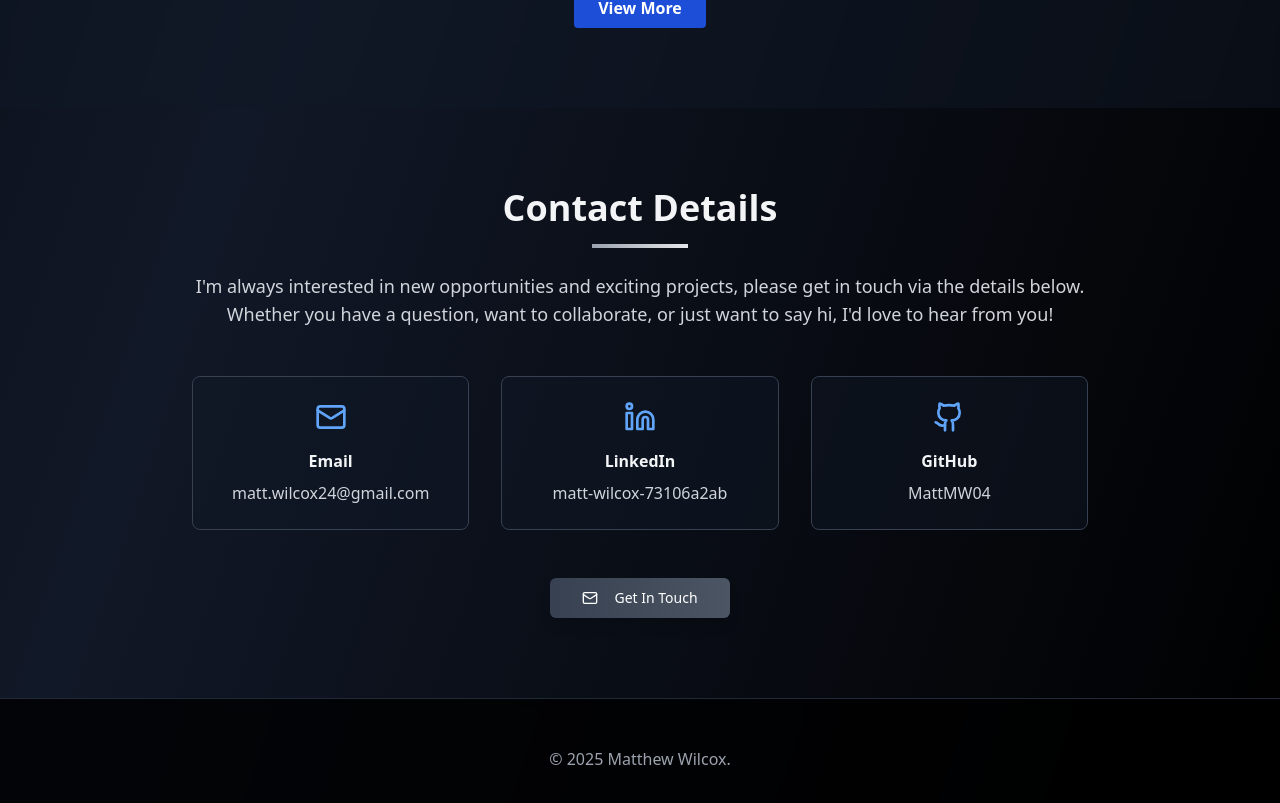
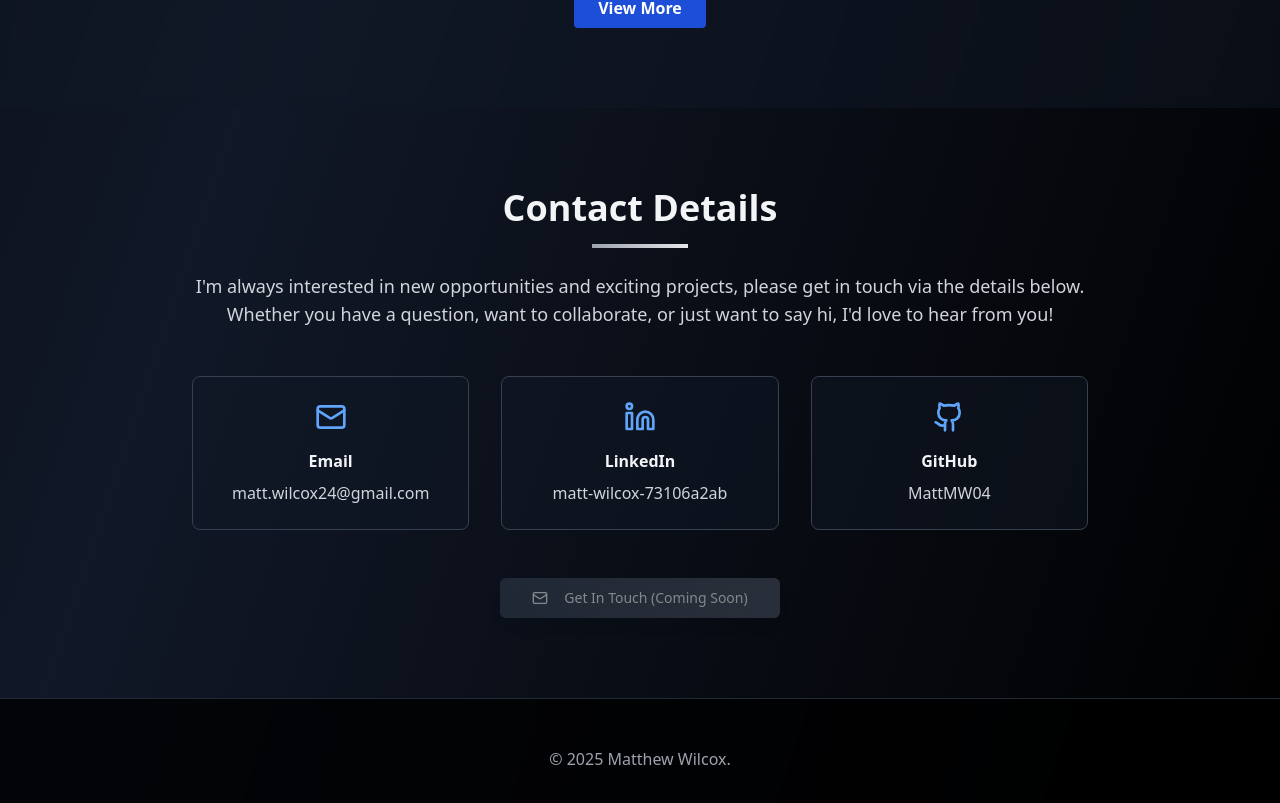
Before and after one commit to MattMW04/Matt-Wilcox-Portfolio-Site, a Next.js app: page / in a window 1280 px wide. Shown: the part 2988-3791 px from the top of the page. Built offline with nearby package versions, Linux system fonts and the light colour scheme.

Commit message:
Greyed out Get In touch as not working , added coming soon

```diff
--- a/app/components/contact.tsx
+++ b/app/components/contact.tsx
@@ -44,11 +44,12 @@ export default function ContactDetails() {
                     </div>
 
                     <Button
+                        disabled
                         size="lg"
                         className="bg-gradient-to-r from-gray-700 to-gray-600 hover:from-gray-600 hover:to-gray-500 text-white transform hover:scale-105 transition-all duration-300 shadow-lg hover:shadow-gray-500/25"
                     >
                         <Mail className="mr-2 h-4 w-4" />
-                        Get In Touch
+                        Get In Touch (Coming Soon)
                     </Button>
 
                 </div>
```
